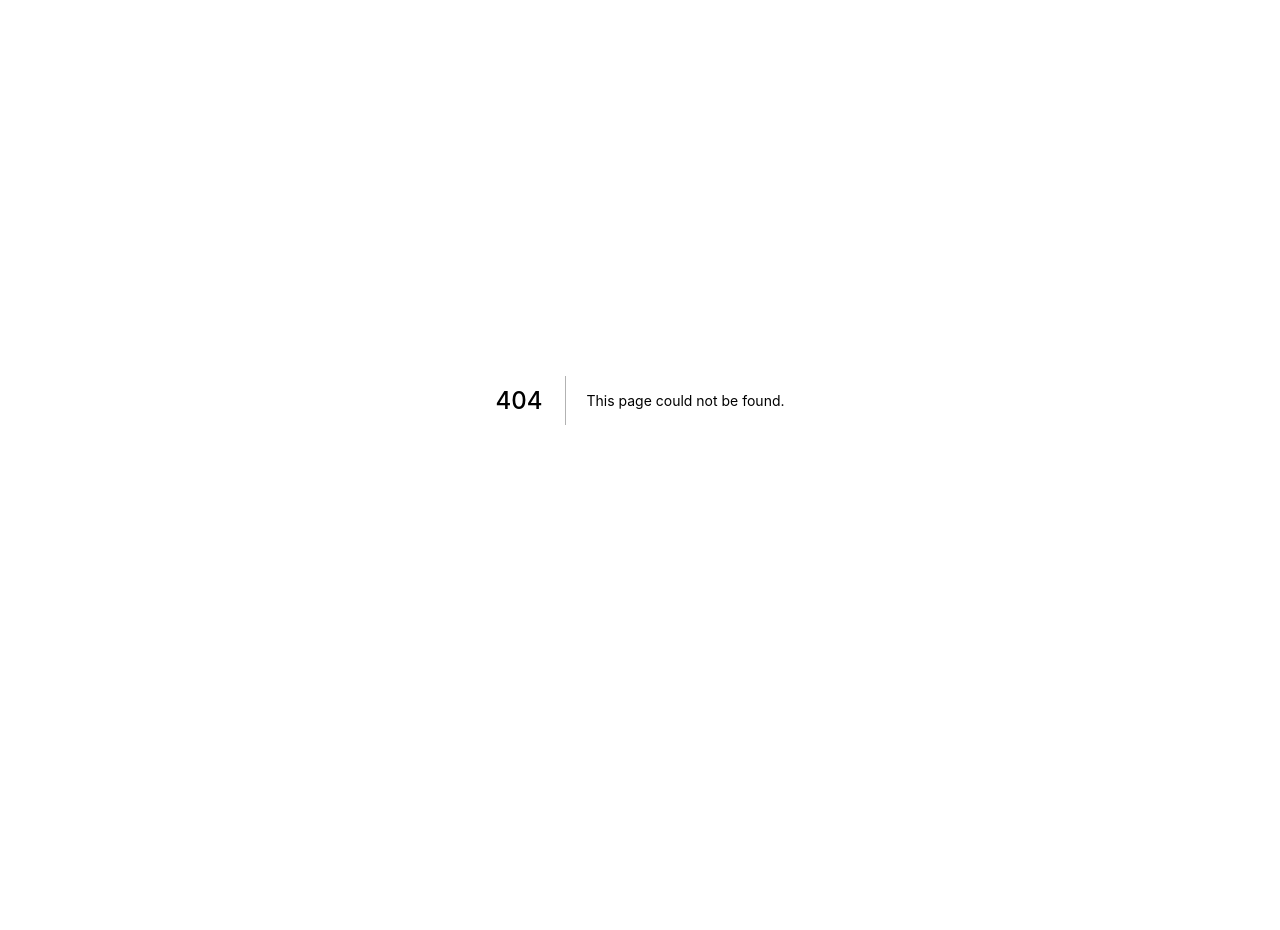
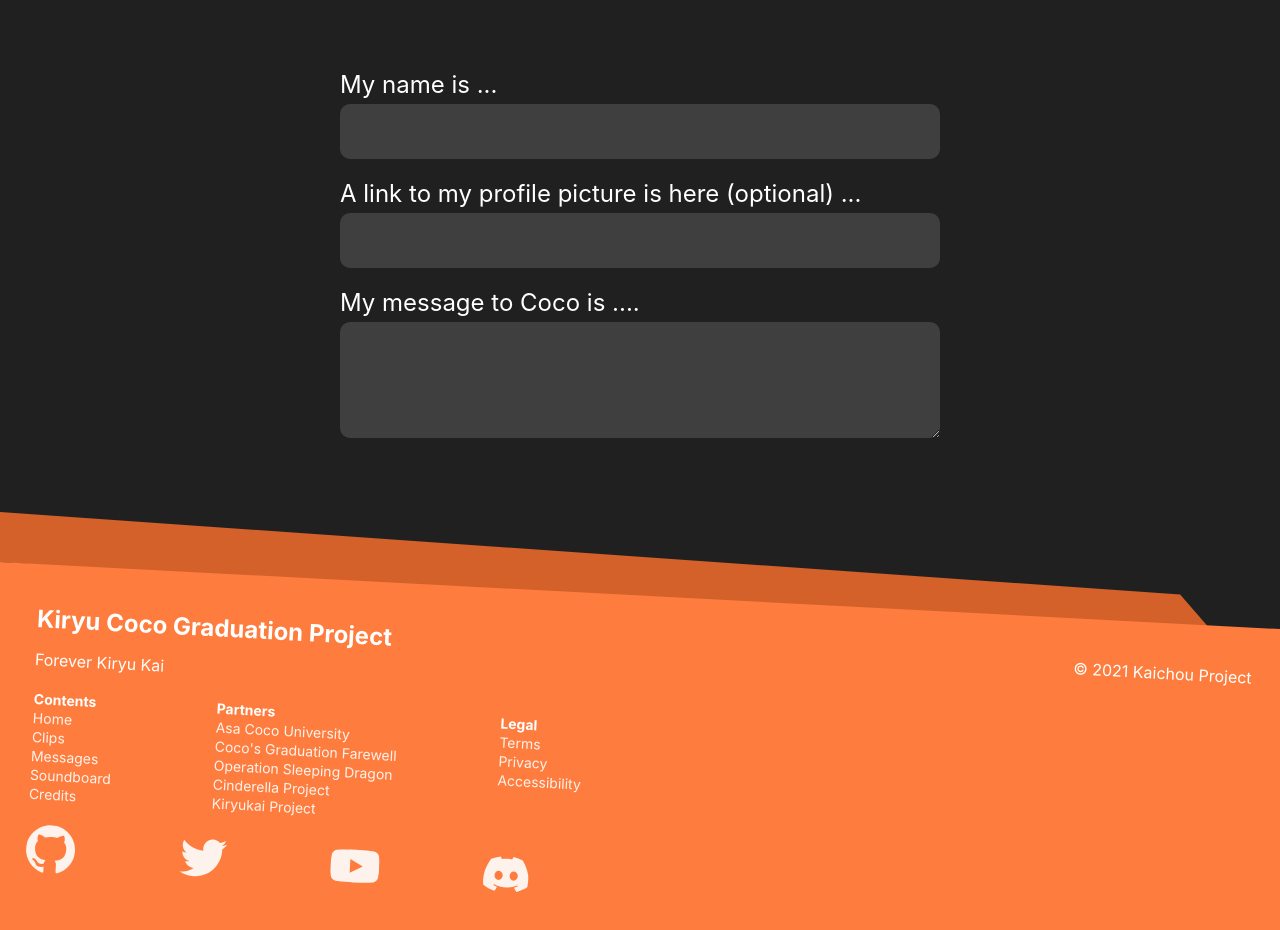
Before and after one commit to Kaichou-Project/kaichou-graduation, a Next.js app in the folder packages/frontend/: page /submission in a window 1280 px wide. Before the commit this address had no page. Shown: the top 930 px of the page. Before the commit the page ends 800 px from the top, so only its background shows below. Built offline with nearby package versions, Linux system fonts and the light colour scheme.

Commit message:
add initial form, text input and text area

```diff
--- /dev/null
+++ b/packages/frontend/components/Form.tsx
@@ -0,0 +1,6 @@
+import React from 'react'
+import styles from '../styles/Form.module.scss'
+
+export default function Message({ children }) {
+  return <div className={styles.form}>{children}</div>
+}
--- /dev/null
+++ b/packages/frontend/components/TextArea.tsx
@@ -0,0 +1,16 @@
+import React from 'react'
+import styles from '../styles/Form.module.scss'
+import PropTypes from 'prop-types'
+
+export default function TextArea({ label }) {
+  return (
+    <div className={styles.textInput}>
+      <label>{label}</label>
+      <textarea rows={4} />
+    </div>
+  )
+}
+
+TextArea.propTypes = {
+  label: PropTypes.string,
+}
--- /dev/null
+++ b/packages/frontend/components/TextInput.tsx
@@ -0,0 +1,16 @@
+import React from 'react'
+import styles from '../styles/Form.module.scss'
+import PropTypes from 'prop-types'
+
+export default function TextInput({ label }) {
+  return (
+    <div className={styles.textInput}>
+      <label>{label}</label>
+      <input type="text" />
+    </div>
+  )
+}
+
+TextInput.propTypes = {
+  label: PropTypes.string,
+}
--- /dev/null
+++ b/packages/frontend/pages/submission.tsx
@@ -0,0 +1,18 @@
+import React from 'react'
+import TextInput from '../components/TextInput'
+import TextArea from '../components/TextArea'
+import Form from '../components/Form'
+import Footer from '../components/Footer'
+
+export default function Submission() {
+  return (
+    <>
+      <Form>
+        <TextInput label="My name is ..." />
+        <TextInput label="A link to my profile picture is here (optional) ..." />
+        <TextArea label="My message to Coco is ...." />
+      </Form>
+      <Footer />
+    </>
+  )
+}
--- /dev/null
+++ b/packages/frontend/styles/Form.module.scss
@@ -0,0 +1,50 @@
+@import '../styles/variables';
+$normal-font-size: 24px;
+
+.form {
+  max-width: 600px;
+  padding: 50px;
+  margin: auto;
+}
+
+.textInput {
+  margin: 20px 0;
+
+  label,
+  input,
+  textarea {
+    font-size: $normal-font-size;
+    color: $white;
+  }
+  label {
+    display: block;
+    margin-bottom: 5px;
+  }
+
+  input {
+    height: 2.3em;
+  }
+
+  textarea {
+    resize: vertical;
+  }
+
+  input,
+  textarea {
+    width: 100%;
+    background: #3f3f3f;
+    border: none;
+    border-radius: 10px;
+    padding: 0 10px;
+
+    box-sizing: border-box;
+    -moz-box-sizing: border-box;
+    -webkit-box-sizing: border-box;
+  }
+
+  textarea:focus,
+  input:focus {
+    outline: none;
+    border: 6px solid $orange;
+  }
+}
--- a/packages/frontend/styles/globals.scss
+++ b/packages/frontend/styles/globals.scss
@@ -3,13 +3,14 @@
 @import 'variables';
 
 * {
-  font-family: 'SF Pro Text', 'SF Pro Icons', 'Helvetica Neue', 'Helvetica',
-    'Arial', sans-serif;
+	font-family: 'SF Pro Text', 'SF Pro Icons', 'Helvetica Neue', 'Helvetica',
+		'Arial', sans-serif;
 }
 html {
-  cursor: url('../public/asacoco.cur'), default;
-  scroll-behavior: smooth;
+	cursor: url('../public/asacoco.cur'), default;
+	scroll-behavior: smooth;
+	background: #202020;
 }
 body {
-  margin: 0;
+	margin: 0;
 }
```
